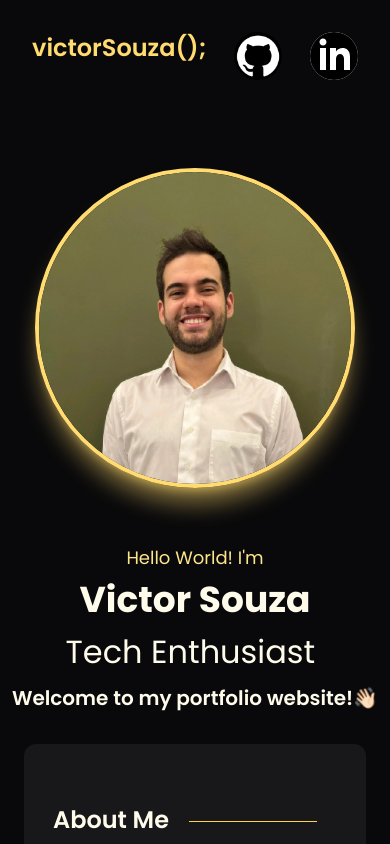
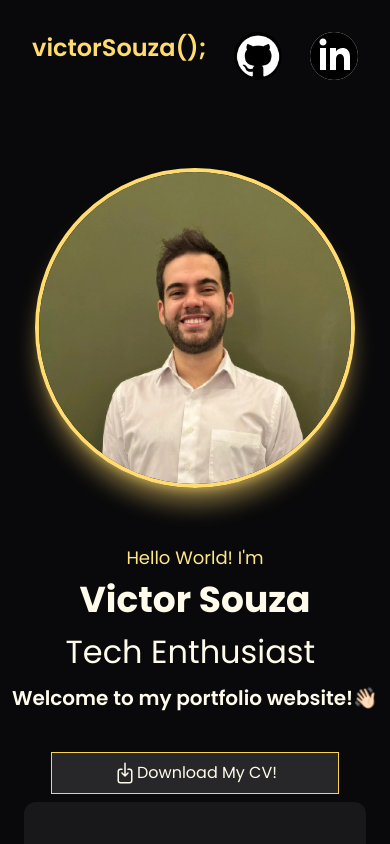
Before and after one commit to SouzaMVictor/portfolio-victor, a React (Vite) app: page / in a window 390 px wide. Shown: the top 844 px of the page. Built offline with nearby package versions, Linux system fonts and the light colour scheme.

Commit message:
adding cv to contact me and main text

```diff
--- a/src/ContactMe.jsx
+++ b/src/ContactMe.jsx
@@ -3,6 +3,23 @@ import Zap from "./assets/icons8-whatsapp (1).svg";
 import linkedinLogo from "./assets/icons8-linkedin.svg";
 import AOS from "aos";
 import "aos/dist/aos.css";
+import { DownloadCV } from "./DownloadCV";
+
+const contacts = [
+  {
+    id: 1,
+    name: "WhatsApp",
+    icon: Zap,
+    link: "#",
+  },
+  {
+    id: 2,
+    name: "LinkedIn",
+    icon: linkedinLogo,
+    link: "https://www.linkedin.com/in/victor-msouza/",
+  },
+];
+
 export function ContactMe() {
   useEffect(() => {
     AOS.init();
@@ -28,25 +45,22 @@ export function ContactMe() {
           Thanks for getting to know me! Feel free to contact me by e-mail,
           WhatsApp or LinkedIn.
         </h2>
-        <button>
-          <input
-            type="text"
-            placeholder="Enter your email address"
-            className="p-2 px-4 text-center text-white bg-zinc-800 border border-amber-300 placeholder:text-xs placeholder:text-center md:text-left placeholder:md:text-left focus:outline-none"
-          />
-        </button>
-        <a href="#">
-          <button className="m-2 border border-amber-300 bg-zinc-800 px-12 py-1 font-normal flex justify-center align-middle items-center">
-            <img src={Zap} className="inline" />
-            <span className="tracking-wide ml-1"> WhatsApp </span>
-          </button>
-        </a>
-        <a href="https://www.linkedin.com/in/victor-msouza/">
-          <button className=" border border-amber-300 bg-zinc-800 px-12 py-1 font-normal flex justify-center align-middle items-center">
-            <img src={linkedinLogo} className="inline" />
-            <span className="tracking-wide ml-1"> LinkedIn </span>
-          </button>
-        </a>
+
+        {contacts.map((contact) => (
+          <a
+            key={contact.id}
+            href={contact.link}
+            target="_blank"
+            rel="noopener noreferrer"
+            className="w-full flex justify-center"
+          >
+            <button className="m-2 border border-amber-300 bg-zinc-800 px-12 py-2 font-normal flex items-center justify-center w-72">
+              <img src={contact.icon} alt={contact.name} className="w-6 h-6" />
+              <span className="tracking-wide ml-2">{contact.name}</span>
+            </button>
+          </a>
+        ))}
+        <DownloadCV />
       </div>
     </div>
   );
--- /dev/null
+++ b/src/DownloadCV.jsx
@@ -0,0 +1,28 @@
+export function DownloadCV() {
+  return (
+    <div>
+      <a
+        href="/public/CurrículoVictor-FrontEndDeveloper.pdf"
+        download="CurrículoVictor-FrontEndDeveloper.pdf"
+      >
+        <button className="m-2 border border-amber-300 bg-zinc-800 px-12 py-2 font-normal flex items-center justify-center w-72 text-amber-50">
+          <svg
+            xmlns="http://www.w3.org/2000/svg"
+            fill="none"
+            viewBox="0 0 24 24"
+            strokeWidth={1.5}
+            stroke="currentColor"
+            className="w-6 h-6"
+          >
+            <path
+              strokeLinecap="round"
+              strokeLinejoin="round"
+              d="M9 8.25H7.5a2.25 2.25 0 0 0-2.25 2.25v9a2.25 2.25 0 0 0 2.25 2.25h9a2.25 2.25 0 0 0 2.25-2.25v-9a2.25 2.25 0 0 0-2.25-2.25H15M9 12l3 3m0 0 3-3m-3 3V2.25"
+            />
+          </svg>
+          <p>Download My CV!</p>
+        </button>
+      </a>
+    </div>
+  );
+}
--- a/src/MainTextComponent.jsx
+++ b/src/MainTextComponent.jsx
@@ -2,6 +2,7 @@ import { TypeAnimation } from "react-type-animation";
 import { useEffect } from "react";
 import AOS from "aos";
 import "aos/dist/aos.css";
+import { DownloadCV } from "./DownloadCV";
 
 export function MainTextComponent() {
   useEffect(() => {
@@ -34,10 +35,11 @@ export function MainTextComponent() {
           repeat={Infinity}
         />
       </div>
-      <div className="text-amber-50 text-xl font-semibold inline-block pb-8">
+      <div className="text-amber-50 text-xl font-semibold inline-block pb-6">
         Welcome to my portfolio website!
         <p className="animate-wiggle-animation inline-block">👋🏻</p>
       </div>
+      <DownloadCV />
     </div>
   );
 }
--- a/src/initialPortfolio.jsx
+++ b/src/initialPortfolio.jsx
@@ -30,7 +30,7 @@ export const initialPortfolio = [
     image: ImgAntonio,
     tools: "HTML, CSS & Javascript ",
     description:
-      "My first comissioned work as web developer: a landing page for a dentist in my hometown. Might see, simple, but the experience I gained from working on it was incredible and transformative, expanding my perspective on development and helping me grow both technically and personally. ",
+      "My first comissioned work as web developer: a landing page for a dentist in my hometown. Might seem simple, but the experience I gained from working on it was incredible and transformative, expanding my perspective on development and helping me grow both technically and personally. ",
     github: "https://github.com/SouzaMVictor/dr-antonio-matias",
     link: "https://dr-antonio-matias.vercel.app/",
   },
```
Also changed, not shown: 1 other file (tests, documents, lock files or other folders).
